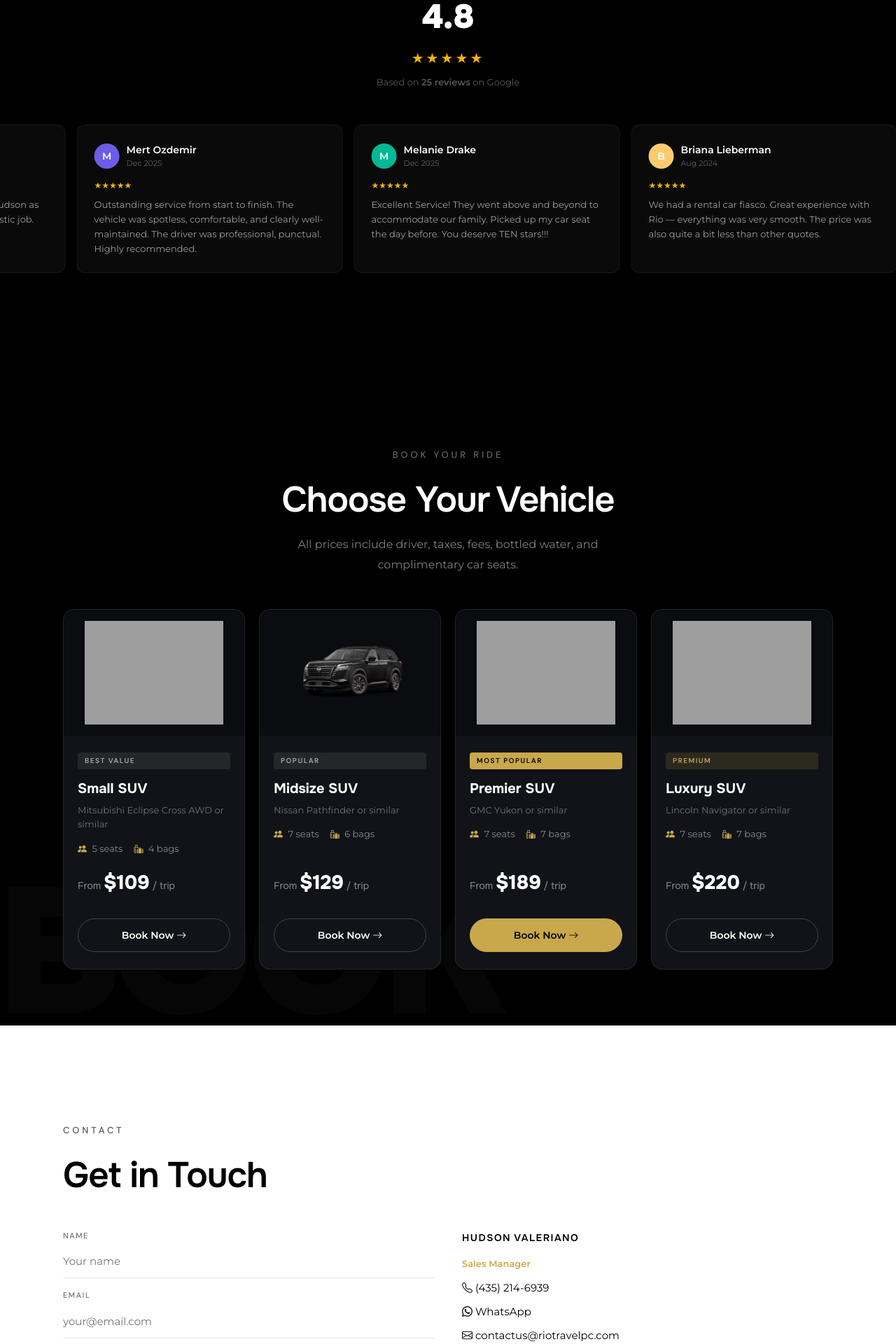
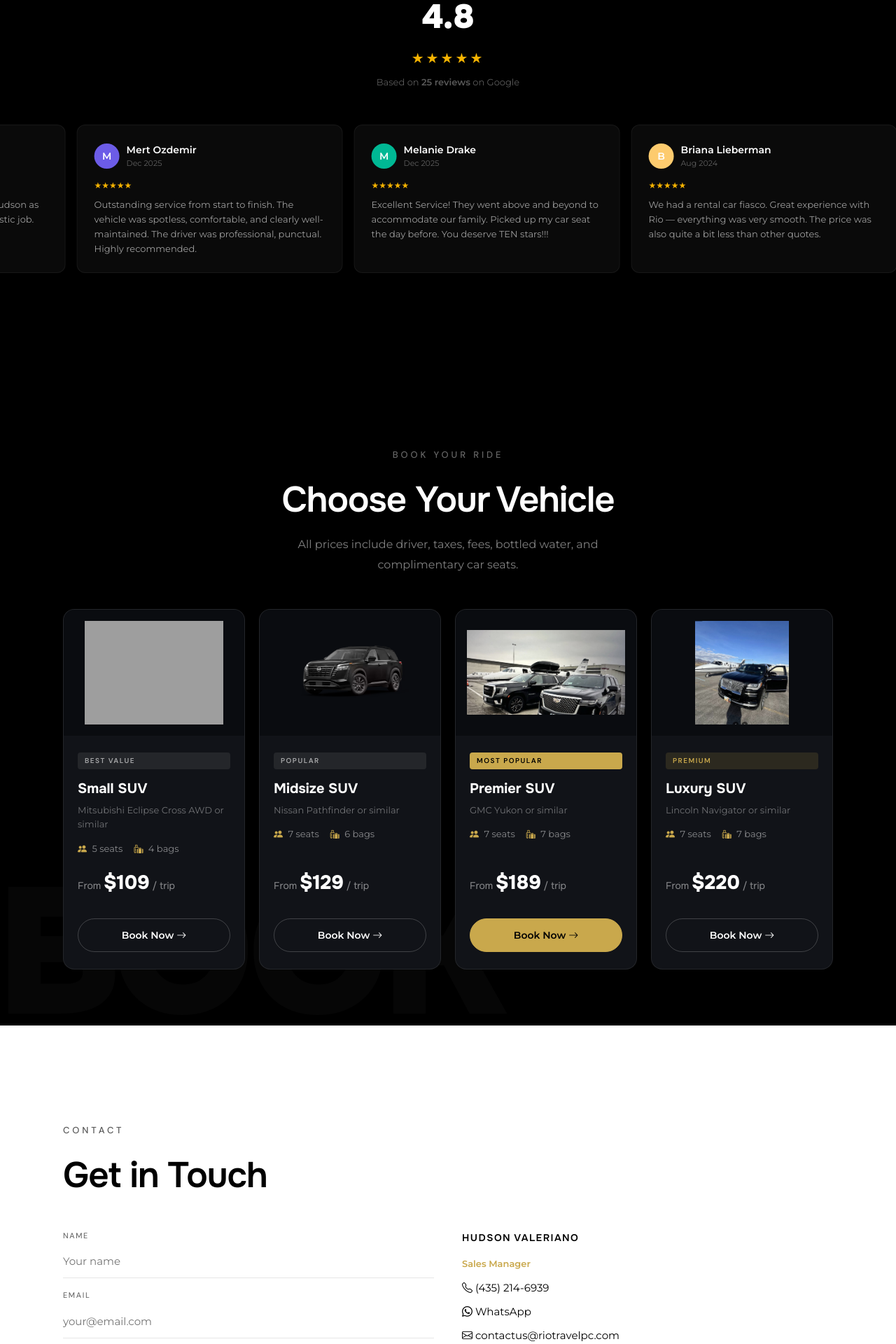
Before and after one commit to Hudson1910/parkcitytrips, a Flask app: page / in a window 1280 px wide. Shown: the part 4539-6459 px from the top of the page at 70% size. Run offline with Flask 3, Linux system fonts and the light colour scheme; grey boxes are pictures that could not be loaded.

Commit message:
fix: replace white-bg stock images with real fleet photos + skip splash on back
Premier SUV: now uses rio-10.jpg (Yukon+Escalade at airport, dark bg)
Luxury SUV: now uses rio-7.jpg (Lincoln Navigator at FBO, dark bg)
Changed across ALL 3 pages (home, fleet, booking) — no more white
background on any vehicle image.

Splash: added sessionStorage check so clicking Back from any page
returns to the home without replaying the Olympics animation.
Only shows on fresh tab/session.

```diff
--- a/templates/book.html
+++ b/templates/book.html
@@ -78,13 +78,13 @@ body{font-family:'Montserrat',sans-serif;background:var(--bg);color:var(--fg);mi
                 <div class="v-price">$129</div>
             </div>
             <div class="v-option {{ 'selected' if request.args.get('vehicle')=='premier' or not request.args.get('vehicle') }}" onclick="pickVehicle(this,'premier')">
-                <img src="https://static.wixstatic.com/media/55a398_20b37cd36164453da86eb84430394411~mv2.jpg" alt="Premier SUV">
+                <img src="/static/gallery/rio-10.jpg" alt="Premier SUV">
                 <h4>Premier SUV</h4>
                 <div class="v-model">GMC Yukon</div>
                 <div class="v-price">$189</div>
             </div>
             <div class="v-option {{ 'selected' if request.args.get('vehicle')=='luxury' }}" onclick="pickVehicle(this,'luxury')">
-                <img src="https://static.wixstatic.com/media/55a398_efc5a657079e4b5f88a415de4633fbe8~mv2.avif" alt="Luxury SUV">
+                <img src="/static/gallery/rio-7.jpg" alt="Luxury SUV">
                 <h4>Luxury SUV</h4>
                 <div class="v-model">Lincoln Navigator</div>
                 <div class="v-price">$220</div>
--- a/templates/fleet.html
+++ b/templates/fleet.html
@@ -134,7 +134,7 @@ body{font-family:'Montserrat',sans-serif;background:var(--bg);color:var(--fg);mi
     <!-- Premier SUV -->
     <div class="v-card">
         <div class="v-card-img">
-            <img src="https://static.wixstatic.com/media/55a398_20b37cd36164453da86eb84430394411~mv2.jpg" alt="GMC Yukon">
+            <img src="/static/gallery/rio-10.jpg" alt="GMC Yukon">
         </div>
         <div class="v-card-info">
             <div class="v-tag">Most Popular</div>
@@ -163,7 +163,7 @@ body{font-family:'Montserrat',sans-serif;background:var(--bg);color:var(--fg);mi
     <!-- Luxury SUV -->
     <div class="v-card">
         <div class="v-card-img">
-            <img src="https://static.wixstatic.com/media/55a398_efc5a657079e4b5f88a415de4633fbe8~mv2.avif" alt="Lincoln Navigator">
+            <img src="/static/gallery/rio-7.jpg" alt="Lincoln Navigator">
         </div>
         <div class="v-card-info">
             <div class="v-tag">Executive / VIP</div>
--- a/templates/home_v2.html
+++ b/templates/home_v2.html
@@ -466,7 +466,7 @@ t.addEventListener('touchend',()=>setTimeout(()=>t.style.animationPlayState='run
                 </div>
             </div>
             <div class="book-card reveal reveal-delay-2">
-                <div class="book-img"><img src="https://static.wixstatic.com/media/55a398_20b37cd36164453da86eb84430394411~mv2.jpg" alt="Premier SUV"></div>
+                <div class="book-img"><img src="/static/gallery/rio-10.jpg" alt="Premier SUV"></div>
                 <div class="book-info">
                     <div class="book-tag" style="background:var(--accent);color:#000;">Most Popular</div>
                     <h3>Premier SUV</h3>
@@ -477,7 +477,7 @@ t.addEventListener('touchend',()=>setTimeout(()=>t.style.animationPlayState='run
                 </div>
             </div>
             <div class="book-card reveal reveal-delay-3">
-                <div class="book-img"><img src="https://static.wixstatic.com/media/55a398_efc5a657079e4b5f88a415de4633fbe8~mv2.avif" alt="Luxury SUV"></div>
+                <div class="book-img"><img src="/static/gallery/rio-7.jpg" alt="Luxury SUV"></div>
                 <div class="book-info">
                     <div class="book-tag" style="background:rgba(201,168,76,.15);color:var(--accent);">Premium</div>
                     <h3>Luxury SUV</h3>
@@ -582,6 +582,9 @@ t.addEventListener('touchend',()=>setTimeout(()=>t.style.animationPlayState='run
 (function(){
     const s=document.getElementById('splash');
     if(!s)return;
+    // Skip splash on back-button navigation (only show on fresh visit)
+    if(sessionStorage.getItem('splashDone')){s.remove();return;}
+    sessionStorage.setItem('splashDone','1');
     const c=document.getElementById('splashSnow'),ctx=c.getContext('2d',{alpha:false});
     let w,h,f=[];
     function mkSnow(init){
```
